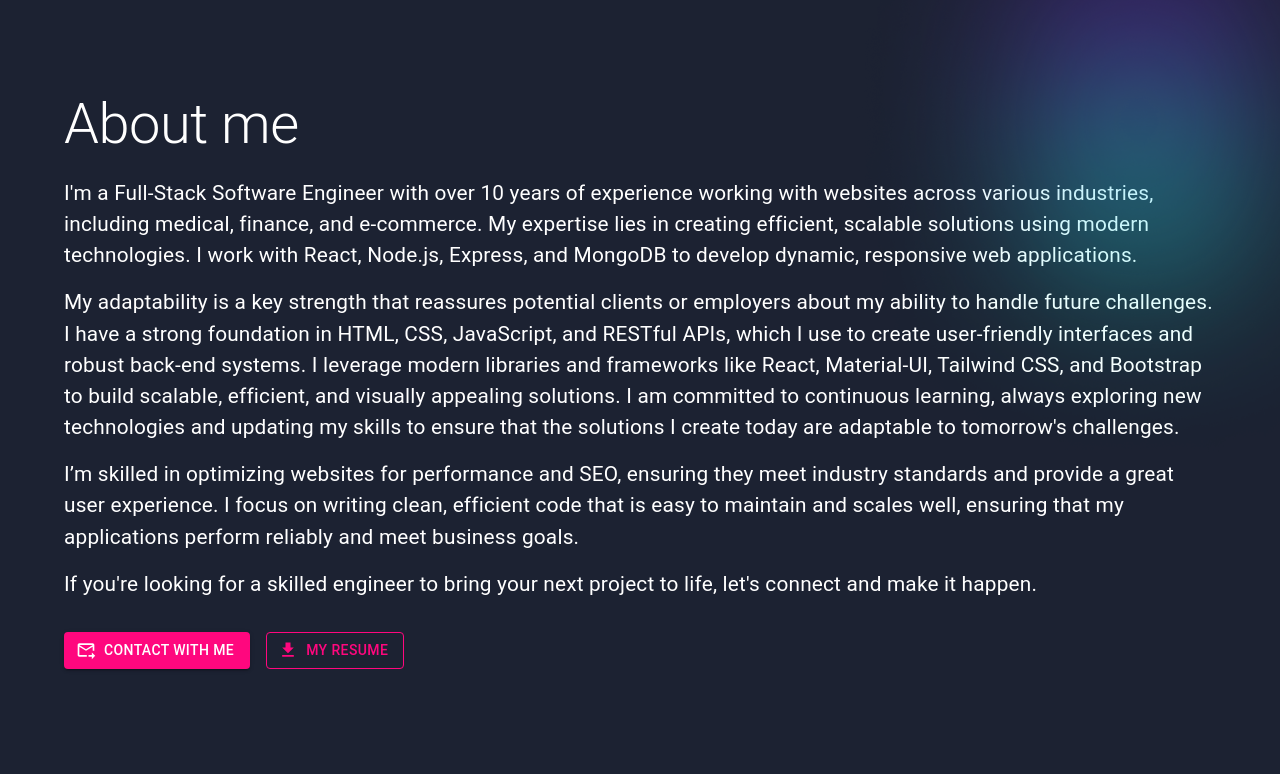
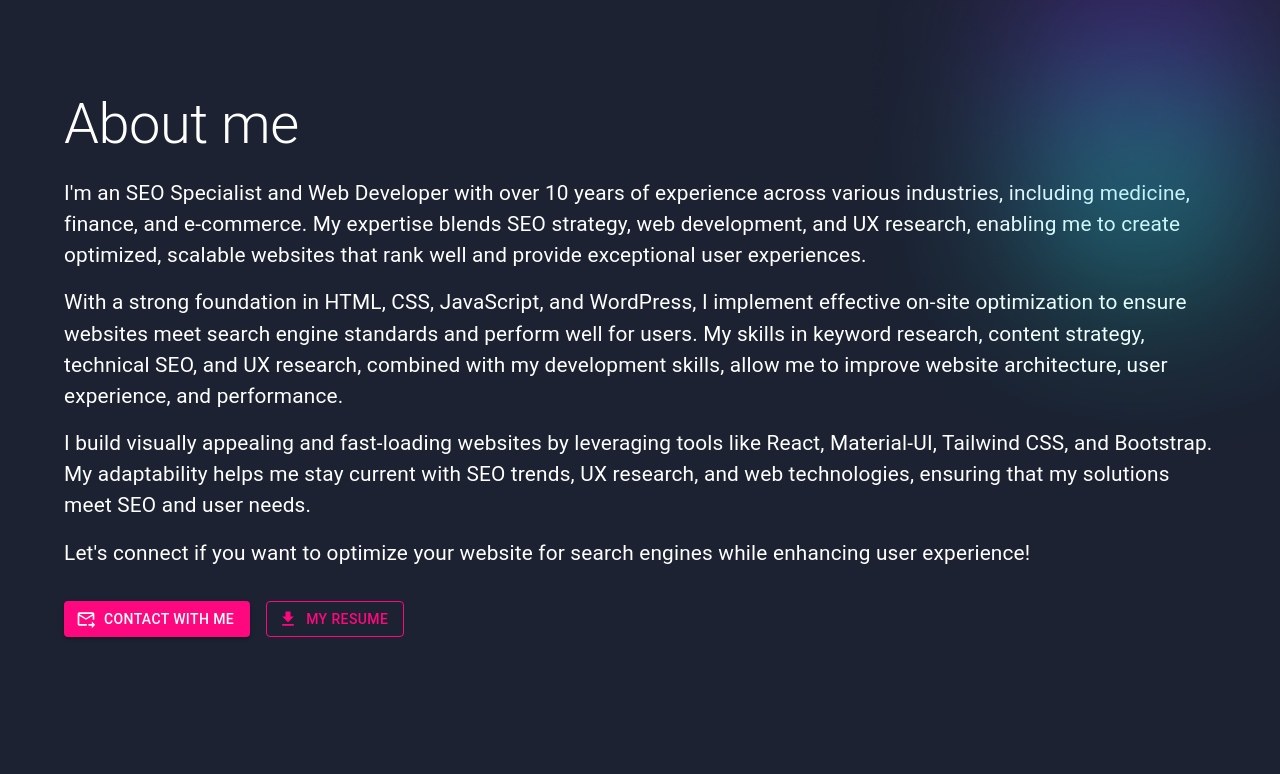
Before and after one commit to Katterina71/my-portfolio, a React (Vite) app in the folder frontend/: page / in a window 1280 px wide. Shown: the part 631-1405 px from the top of the page. Built offline with nearby package versions, Linux system fonts and the light colour scheme.

Commit message:
Added new info about me

```diff
--- a/frontend/src/components/About.jsx
+++ b/frontend/src/components/About.jsx
@@ -38,16 +38,16 @@ const About = () => {
         About me
       </Typography>
       <Typography variant="body1" paragraph >
-        I'm a Full-Stack Software Engineer with over 10 years of experience working with websites across various industries, including medical, finance, and e-commerce. My expertise lies in creating efficient, scalable solutions using modern technologies. I work with React, Node.js, Express, and MongoDB to develop dynamic, responsive web applications.
+      I'm an SEO Specialist and Web Developer with over 10 years of experience across various industries, including medicine, finance, and e-commerce. My expertise blends SEO strategy, web development, and UX research, enabling me to create optimized, scalable websites that rank well and provide exceptional user experiences.
       </Typography>
       <Typography variant="body1" paragraph >
-      My adaptability is a key strength that reassures potential clients or employers about my ability to handle future challenges. I have a strong foundation in HTML, CSS, JavaScript, and RESTful APIs, which I use to create user-friendly interfaces and robust back-end systems. I leverage modern libraries and frameworks like React, Material-UI, Tailwind CSS, and Bootstrap to build scalable, efficient, and visually appealing solutions. I am committed to continuous learning, always exploring new technologies and updating my skills to ensure that the solutions I create today are adaptable to tomorrow's challenges.
+      With a strong foundation in HTML, CSS, JavaScript, and WordPress, I implement effective on-site optimization to ensure websites meet search engine standards and perform well for users. My skills in keyword research, content strategy, technical SEO, and UX research, combined with my development skills, allow me to improve website architecture, user experience, and performance.
       </Typography>
       <Typography variant="body1" paragraph >
-      I’m skilled in optimizing websites for performance and SEO, ensuring they meet industry standards and provide a great user experience. I focus on writing clean, efficient code that is easy to maintain and scales well, ensuring that my applications perform reliably and meet business goals.
+      I build visually appealing and fast-loading websites by leveraging tools like React, Material-UI, Tailwind CSS, and Bootstrap. My adaptability helps me stay current with SEO trends, UX research, and web technologies, ensuring that my solutions meet SEO and user needs.
       </Typography>
       <Typography variant="body1" >
-        If you're looking for a skilled engineer to bring your next project to life, let's connect and make it happen.
+      Let's connect if you want to optimize your website for search engines while enhancing user experience!
       </Typography>
       <Box sx={{mt:4}}>
       <Button
```
